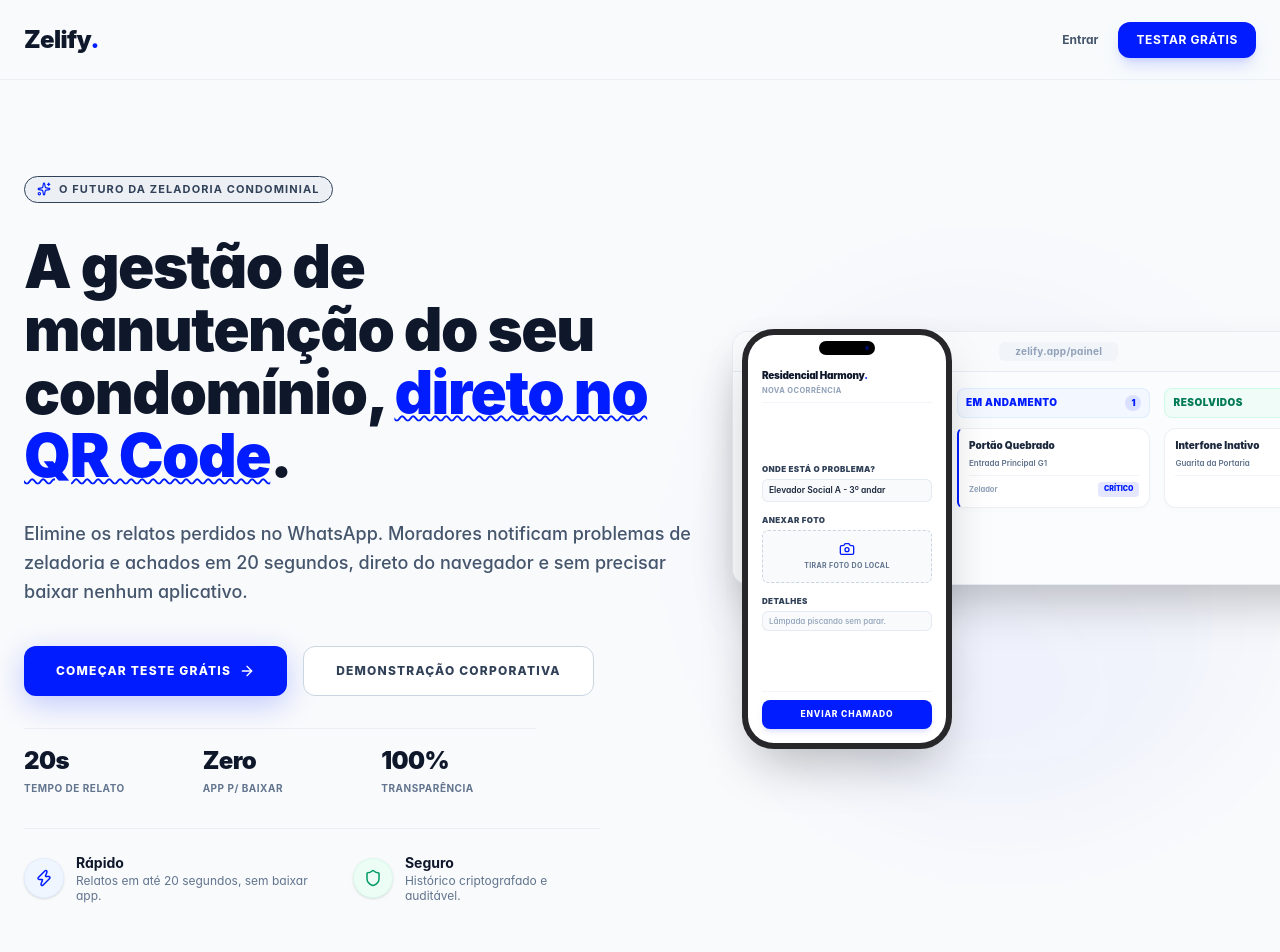
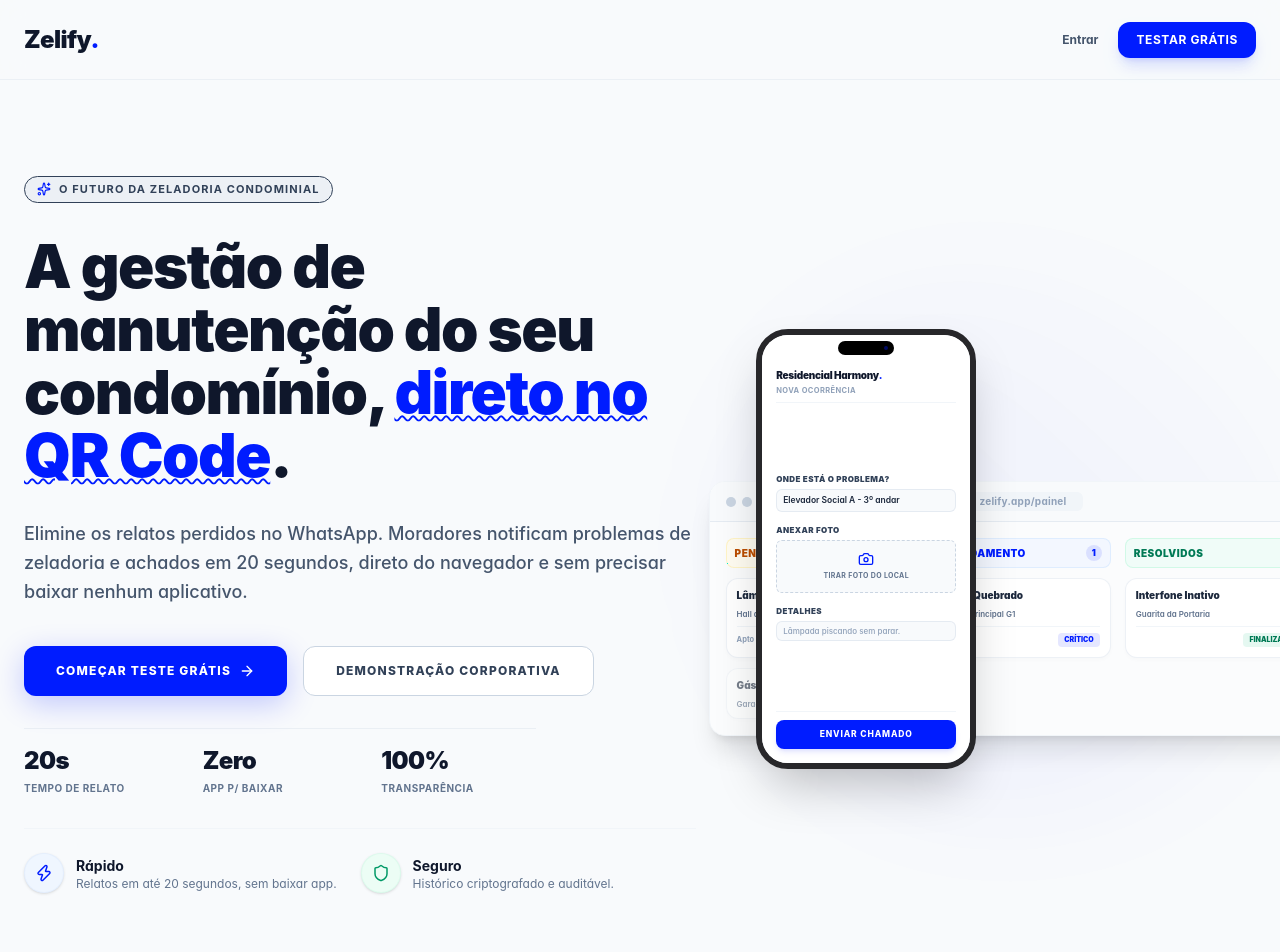
Before and after one commit to Leonardo-Tobias/Zelify-LP, a React (Vite) app: page / in a window 1280 px wide. Shown: the top 952 px of the page. Built offline with nearby package versions, Linux system fonts and the light colour scheme.

Commit message:
design: corrige estrutura de grids, escala do kanban e alinhamento das badges da Hero

```diff
--- a/src/App.tsx
+++ b/src/App.tsx
@@ -295,7 +295,7 @@
       </nav>
 
       {/* 3. A. HERO SECTION */}
-      <section className="relative overflow-hidden pt-16 pb-24 md:pt-24 md:pb-36 border-b border-slate-200/60">
+      <section className="relative overflow-x-hidden pt-16 pb-24 md:pt-24 md:pb-36 border-b border-slate-200/60">
         <div className="max-w-7xl mx-auto px-6 grid grid-cols-1 lg:grid-cols-12 gap-12 lg:gap-16 items-center">
 
           {/* Lado Esquerdo: Textos e CTAs */}
@@ -347,7 +347,7 @@
             </div>
 
             {/* Badges de Benefícios Sutis Integradas */}
-            <div className="flex flex-col sm:flex-row gap-6 pt-6 border-t border-slate-200/60 max-w-xl">
+            <div className="flex flex-row gap-6 mt-8 border-t border-slate-100 pt-6 w-full justify-start">
               {/* Badge 1: Rápido */}
               <div className="flex items-center space-x-3 text-left">
                 <div className="w-10 h-10 rounded-full flex items-center justify-center bg-blue-50 text-[#001CFF] shrink-0 shadow-sm border border-blue-100/50">
@@ -373,15 +373,12 @@
           </div>
 
           {/* Lado Direito: Composição de Mockups Sobrepostos em Larga Escala (Desktop + Mobile) */}
-          <div className="lg:col-span-5 flex flex-col w-full relative h-[380px] sm:h-[450px]">
+          <div className="lg:col-span-5 relative w-full h-[450px] flex items-center justify-center overflow-visible">
             {/* Blurr de Fundo */}
             <div className="absolute -inset-10 bg-gradient-to-tr from-[#001CFF]/10 to-transparent blur-3xl rounded-full opacity-60 pointer-events-none z-0"></div>
 
-            {/* Composição 3D Relativa */}
-            <div className="relative w-full h-full flex items-center justify-center z-10">
-
             {/* 1. MOCKUP DESKTOP (KANBAN DO GESTOR) - Principal de fundo, ampliado e legível */}
-              <div className="absolute right-[-10%] sm:right-[-15%] lg:right-[-25%] top-4 w-[115%] sm:w-[125%] lg:w-[135%] min-w-[480px] sm:min-w-[540px] bg-white border border-slate-200/80 rounded-2xl shadow-2xl overflow-hidden pointer-events-none z-10">
+            <div className="absolute w-[130%] min-w-[520px] max-w-[650px] right-[-15%] bottom-6 z-10 transition-all duration-300 shadow-xl rounded-2xl border border-slate-100 bg-white overflow-hidden pointer-events-none">
               {/* Top Bar do Navegador */}
               <div className="bg-slate-50 border-b border-slate-200/80 px-4 py-2.5 flex items-center justify-between">
                 <div className="flex items-center space-x-1.5">
@@ -453,7 +450,7 @@
             </div>
 
             {/* 2. MOCKUP MOBILE (FLUXO DO MORADOR) - Sobreposto à esquerda no primeiro plano */}
-              <div className="absolute left-[-5%] sm:left-[-8%] bottom-4 w-[185px] sm:w-[210px] bg-slate-950 border-[6px] border-zinc-800 rounded-[32px] shadow-2xl overflow-hidden z-20 aspect-[9/18] flex flex-col transform hover:-translate-y-2 transition-transform duration-500 pointer-events-none">
+            <div className="absolute z-20 left-[-5%] bottom-[-2%] w-[220px] shadow-2xl bg-slate-955 border-[6px] border-zinc-800 rounded-[32px] overflow-hidden aspect-[9/18] flex flex-col transform hover:-translate-y-2 transition-transform duration-500 pointer-events-none">
               {/* Dynamic Island */}
               <div className="absolute top-1.5 left-1/2 -translate-x-1/2 w-14 h-3.5 bg-black rounded-full z-30 flex items-center justify-end px-1.5">
                 <div className="w-1 h-1 bg-[#001CFF]/40 rounded-full"></div>
@@ -506,7 +503,6 @@
               </div>
             </div>
 
-            </div>
           </div>
 
         </div>
```
Lines whose indentation alone changed are shown as unchanged.
